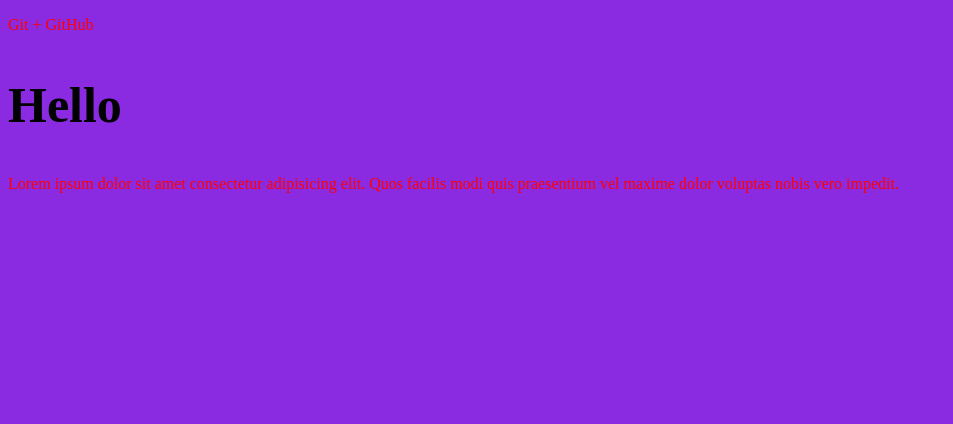
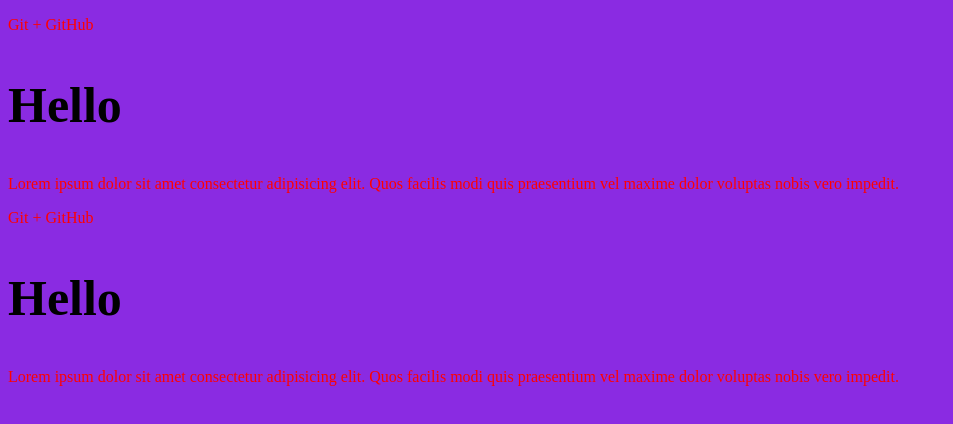
Before and after one commit to valerieoshea/gittest, a plain HTML site: page index.html in a window 1280 px wide. Shown: the whole page, without its empty margins (0-953 px from the left). Drawn offline with Linux system fonts and the light colour scheme.

Commit message:
Ветка about и работа в ней

```diff
--- a/index.html
+++ b/index.html
@@ -11,5 +11,8 @@
     <p>Git + GitHub</p>
     <h2>Hello</h2>
     <p>Lorem ipsum dolor sit amet consectetur adipisicing elit. Quos facilis modi quis praesentium vel maxime dolor voluptas nobis vero impedit.</p>
+    <p>Git + GitHub</p>
+    <h2>Hello</h2>
+    <p>Lorem ipsum dolor sit amet consectetur adipisicing elit. Quos facilis modi quis praesentium vel maxime dolor voluptas nobis vero impedit.</p>
 </body>
 </html>
```
